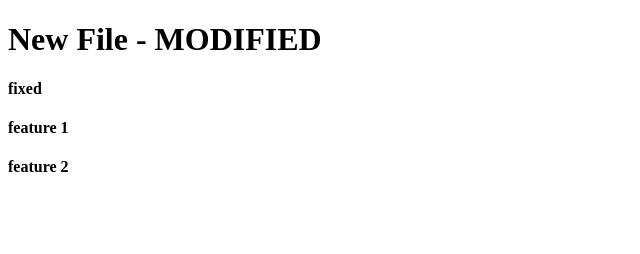
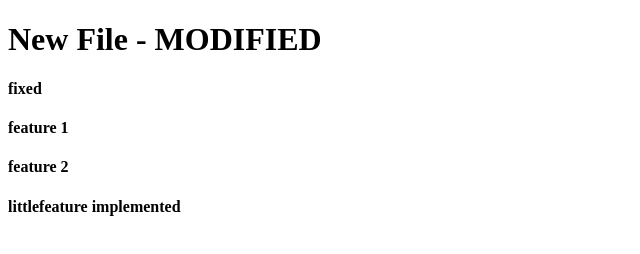
Before and after one commit to fabianoad/background, a plain HTML site: page index.html in a window 1280 px wide. Shown: the whole page, without its empty margins (0-640 px from the left). Drawn offline with Linux system fonts and the light colour scheme.

Commit message:
little feature implemented

```diff
--- a/index.html
+++ b/index.html
@@ -11,5 +11,7 @@
     <h4>feature 1</h4>
     <h4>feature 2</h4>
 
+    <h4>littlefeature implemented</h4>
+
 </body>
 </html>
```
